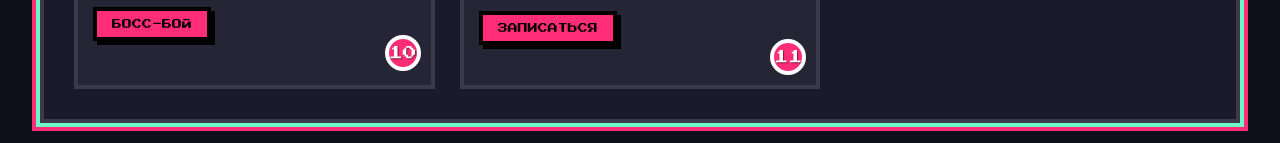
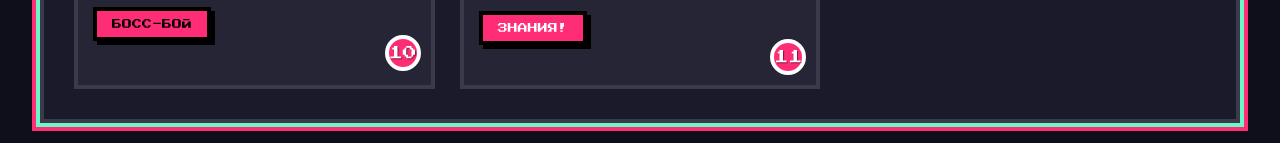
Before and after one commit to aboutlame/python_learning_game_app, a plain HTML site: page index.html in a window 1280 px wide. Shown: the part 1883-2026 px from the top of the page. Drawn offline with Linux system fonts and the light colour scheme.

Commit message:
Update index.html

```diff
--- a/index.html
+++ b/index.html
@@ -1458,7 +1458,7 @@
               <div class="section-content">
                   <h3 class="section-title">${artemSection.title.toUpperCase()}</h3>
                   <p class="section-description">${artemSection.description}</p>
-                  <button class="btn" style="background: var(--accent);">ЗАПИСАТЬСЯ</button>
+                  <button class="btn" style="background: var(--accent);color: white;">ЗНАНИЯ!</button>
                   <div class="section-number">11</div>
               </div>
           </div>
@@ -1481,7 +1481,7 @@
               <div class="image-container">
                   <img src="images/${
                     section.image
-                  }" class="section-image" style="max-width: 80%; margin: 20px auto;">
+                  }" class="section-image" style="display: block; margin: 0 auto;">
               </div>
               <div class="lesson-content" style="text-align: center; max-width: 600px; margin: 0 auto;">
                   <h3 style="color: var(--accent); font-size: 18px; margin-bottom: 20px; text-transform: uppercase;">
```
